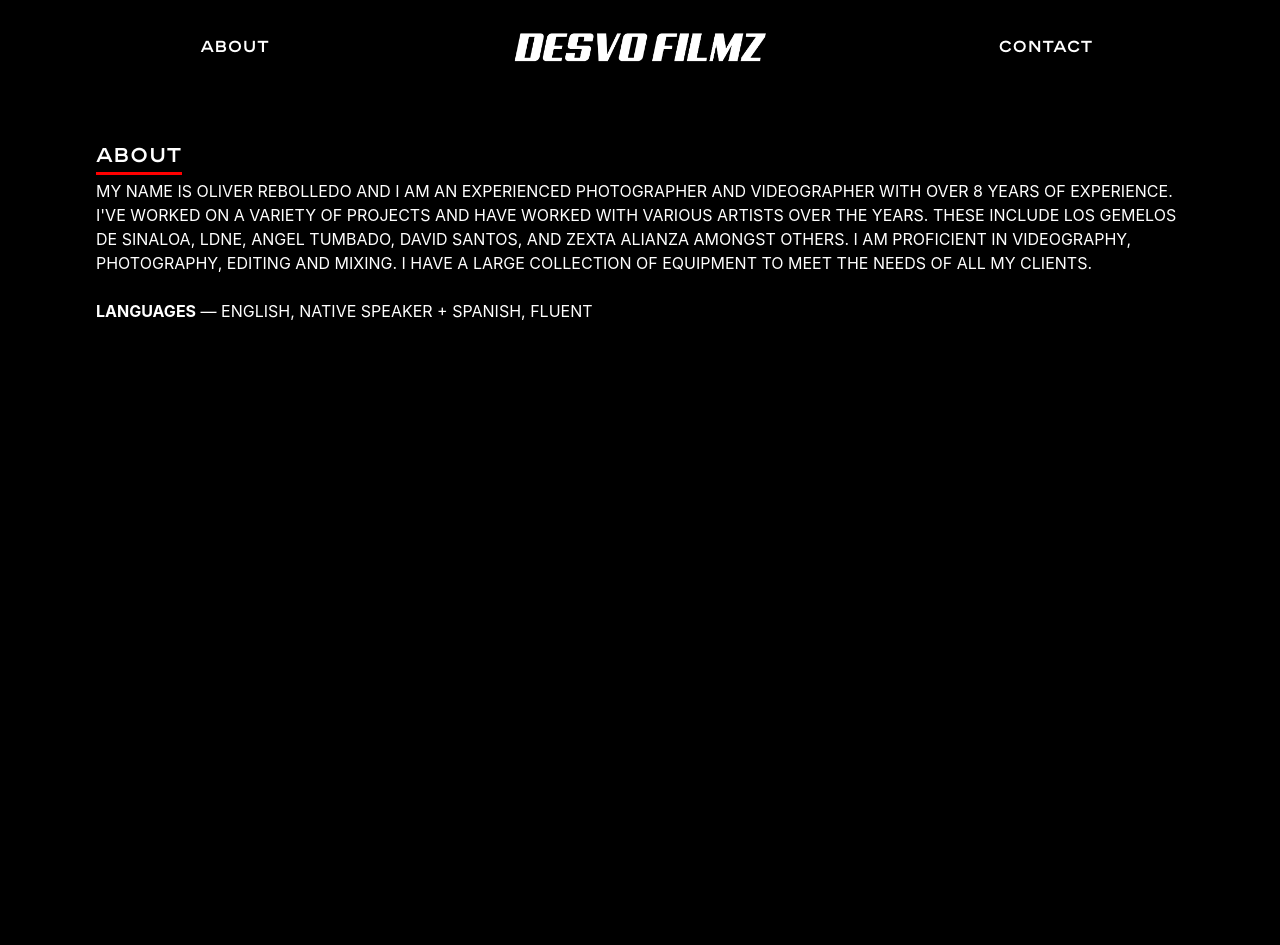
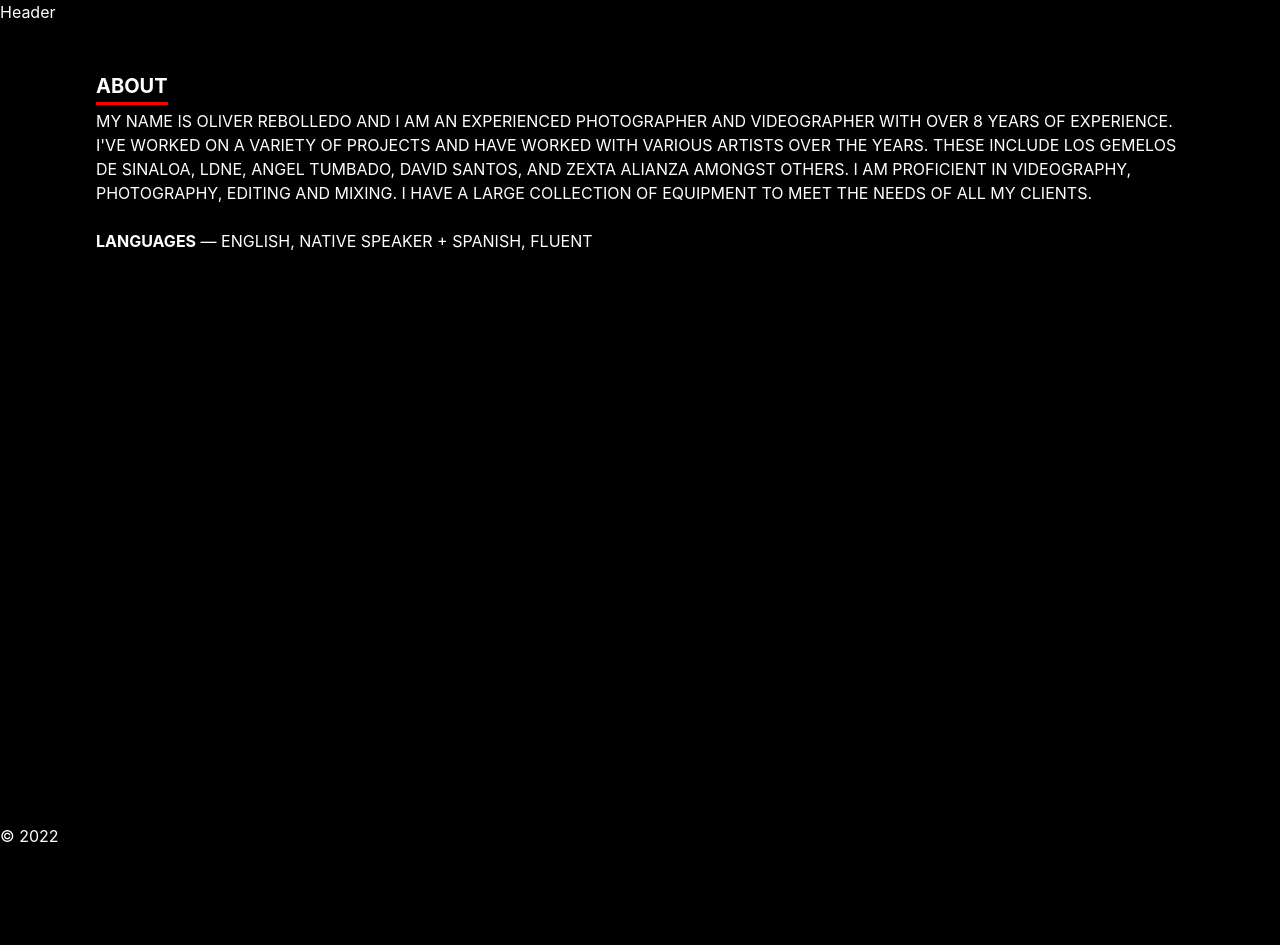
Before and after one commit to janrebolledo/oliverrebolledo.com, a Next.js app: page /about in a window 1280 px wide. Shown: the top 945 px of the page. After the commit the page ends 848 px from the top, so only its background shows below. Built offline with nearby package versions, Linux system fonts and the light colour scheme.

Commit message:
Project & General Updates

```diff
--- a/components/Button.js
+++ /dev/null
@@ -1,36 +0,0 @@
-import React from "react";
-import Link from "next/link";
-
-function Button({ link, buttonText, style, className }) {
-  if (style === "red") {
-    return (
-      <Link href={link} passHref>
-        <div
-          className={
-            "text-white text-xs flex items-center justify-center py-4 px-6 mt-2 mr-2 hover:bg-[#ff000080] transition-all w-max bg-red-700 cursor-pointer " +
-            className
-          }
-        >
-          {buttonText}
-        </div>
-      </Link>
-    );
-  }
-
-  if (style === "outline") {
-    return (
-      <Link href={link} passHref>
-        <div
-          className={
-            "text-white text-xs flex items-center justify-center py-4 px-6 mt-2 mr-2 hover:bg-[#ffffff40] transition-all border-solid border-2 w-max border-white cursor-pointer " +
-            className
-          }
-        >
-          {buttonText}
-        </div>
-      </Link>
-    );
-  }
-}
-
-export default Button;
--- a/components/Footer.js
+++ b/components/Footer.js
@@ -2,11 +2,7 @@ import Link from "next/link";
 
 function Footer() {
   return (
-    <footer className="flex flex-col md:flex-row items-center justify-between p-12 md:px-24 ab-chanel">
-      <p className="mb-12 md:mb-0">LOS ANGELES</p>
-      <p className="text-white hover:underline hover:text-gray-300 transition-all mb-12 md:mb-0">
-        <Link href="/">DESVO FILMZ</Link>
-      </p>
+    <footer className="">
       <p>&copy; 2022</p>
     </footer>
   );
--- a/components/Header.js
+++ b/components/Header.js
@@ -1,44 +1,11 @@
-import Link from "next/link";
-import Image from "next/image";
+import React from "react";
 
-import Logo from "../public/Logo.png";
-
-export default function Header() {
+function Header() {
   return (
-    <>
-      <header className="p-8 items-center hidden md:flex flex-row w-full justify-between align-center mt-4 md:mt-0 ab-chanel">
-        <p className="w-1/3 md:w-max-content flex items-center justify-center text-white hover:underline hover:text-gray-300 transition-all">
-          <Link href="../about" passHref>
-            ABOUT
-          </Link>
-        </p>
-        <Link href="/" passHref>
-          <div className="cursor-pointer flex justify-center w-1/3 hover:opacity-50 transition-all">
-            <Image src={Logo} alt="Logo" width="256" height="30" />
-          </div>
-        </Link>
-        <p className="w-1/3 md:w-max-content flex items-center justify-center text-white hover:underline hover:text-gray-300 transition-all">
-          <Link href="../contact" passHref>
-            CONTACT
-          </Link>
-        </p>
-      </header>
-      <header className="flex flex-col p-12 md:hidden ab-chanel">
-        <Link href="/" passHref>
-          <div className="cursor-pointer hover:opacity-50 transition-all">
-            <Image src={Logo} alt="Logo" width="256" height="30" />
-          </div>
-        </Link>
-        <div className="w-full h-[2px] mt-4 bg-zinc-800" />
-        <div className="mt-4 flex flex-row justify-between">
-          <p className="text-white hover:underline hover:text-gray-300 transition-all">
-            <Link href="../about">ABOUT</Link>
-          </p>
-          <p className="text-white hover:underline hover:text-gray-300 transition-all">
-            <Link href="../contact">CONTACT</Link>
-          </p>
-        </div>
-      </header>
-    </>
+    <header>
+      <div>Header</div>
+    </header>
   );
 }
+
+export default Header;
--- a/pages/index.js
+++ b/pages/index.js
@@ -1,6 +1,4 @@
 import Head from "next/head";
-
-import Button from "../components/Button";
 
 import Post from "../components/Post";
 import fs from "fs";
@@ -57,6 +55,10 @@ export default function Home({ posts }) {
   );
 }
 
+// {
+//   posts.map((post, index) => <Post key={index} post={post} />);
+// }
+
 export async function getStaticProps() {
   const files = fs.readdirSync(path.join("projects"));
 
--- a/styles/globals.css
+++ b/styles/globals.css
@@ -1,11 +1,6 @@
 @tailwind base;
 @tailwind components;
 @tailwind utilities;
-
-@font-face {
-  font-family: AB Chanel;
-  src: url("/Font.otf");
-}
 
 @import url(https://fonts.googleapis.com/css?family=Inter:100,200,300,regular,500,600,700,800,900);
 
```
Also changed, not shown: public/Font.otf (deleted).
